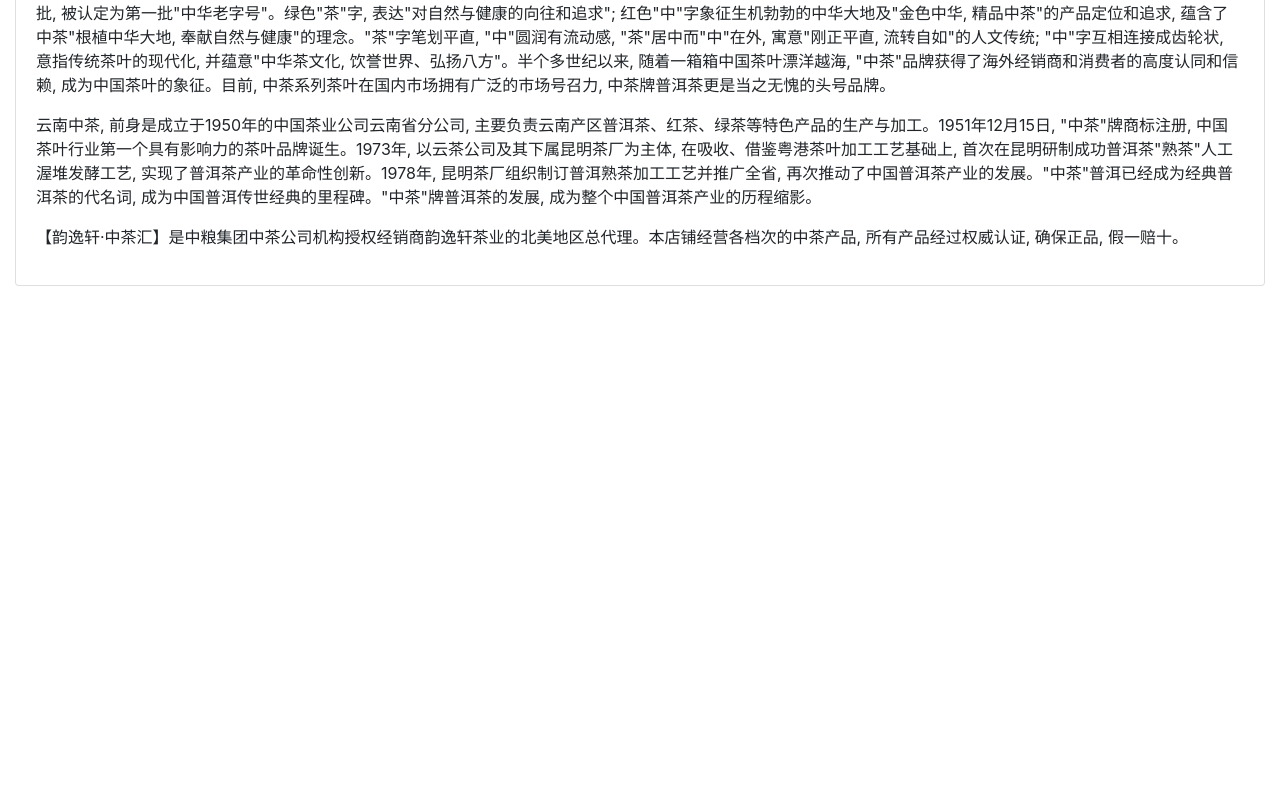
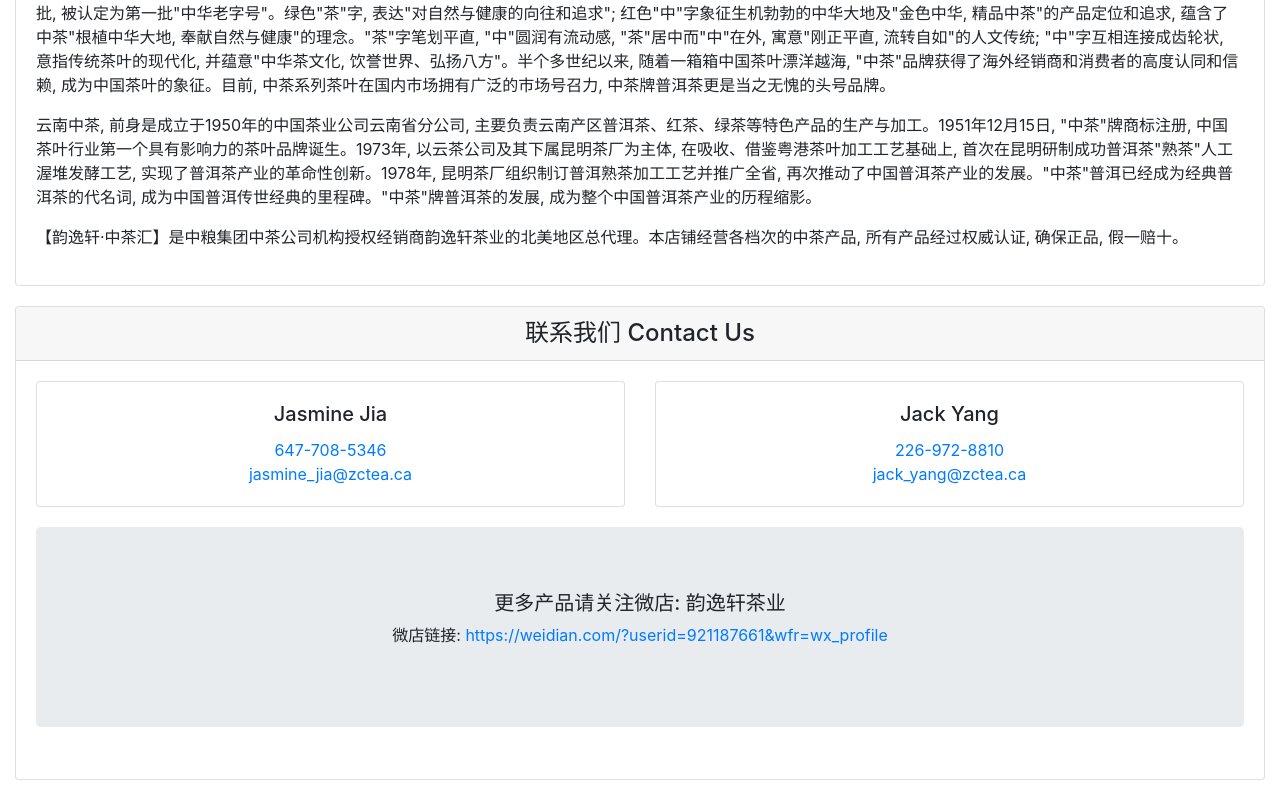
Before and after one commit to h36yang/JJ-WebStore-2, an Angular app: page / in a window 1280 px wide. Shown: the part 4783-5583 px from the top of the page. Before the commit the page ends 5089 px from the top, so only its background shows below. Built offline with nearby package versions, Linux system fonts and the light colour scheme.

Commit message:
Updated contact-us component

```diff
--- a/src/app/app.component.html
+++ b/src/app/app.component.html
@@ -14,4 +14,8 @@
   <app-about-us></app-about-us>
 </section>
 
+<section>
+  <app-contact-us></app-contact-us>
+</section>
+
 <router-outlet></router-outlet>
--- /dev/null
+++ b/src/app/contact-us/contact-data.ts
@@ -0,0 +1,16 @@
+import { Contact } from "./contact";
+
+export const CONTACTS: Contact[] = [
+    {
+        name: "Jasmine Jia",
+        avatar: "img/avatars/female.png",
+        phone: "647-708-5346",
+        email: "jasmine_jia@zctea.ca"
+    },
+    {
+        name: "Jack Yang",
+        avatar: "img/avatars/male.png",
+        phone: "226-972-8810",
+        email: "jack_yang@zctea.ca"
+    }
+];
--- a/src/app/contact-us/contact-us.component.html
+++ b/src/app/contact-us/contact-us.component.html
@@ -1,3 +1,31 @@
-<p>
-  contact-us works!
-</p>
+<div class="container-fluid">
+  <div class="card text-center">
+    <h4 class="card-header">联系我们 Contact Us</h4>
+    <div class="card-body">
+      <div class="row">
+        <section class="col-md-6 col-12" *ngFor="let item of contacts">
+          <div class="card">
+            <div class="card-body">
+              <h5 class="card-title">{{ item.name }}</h5>
+              <div>
+                <a class="card-link" href="tel:{{ item.phone }}">{{ item.phone }}</a>
+              </div>
+              <div>
+                <a class="card-link" href="mailto:{{ item.email }}">{{ item.email }}</a>
+              </div>
+            </div>
+          </div>
+        </section>
+
+        <section class="col-12">
+          <div class="jumbotron">
+            <h5>更多产品请关注微店: 韵逸轩茶业</h5>
+            <p>微店链接:
+              <a [href]="wdLink">{{ wdLink }}</a>
+            </p>
+          </div>
+        </section>
+      </div>
+    </div>
+  </div>
+</div>
--- a/src/app/contact-us/contact-us.component.ts
+++ b/src/app/contact-us/contact-us.component.ts
@@ -1,4 +1,7 @@
 import { Component, OnInit } from '@angular/core';
+
+import { DataService } from '../data.service';
+import { Contact } from './contact';
 
 @Component({
   selector: 'app-contact-us',
@@ -7,9 +10,13 @@
 })
 export class ContactUsComponent implements OnInit {
 
-  constructor() { }
+  wdLink: string;
+  contacts: Contact[];
+
+  constructor(private dataService: DataService) { }
 
   ngOnInit() {
+    this.wdLink = "https://weidian.com/?userid=921187661&wfr=wx_profile";
+    this.contacts = this.dataService.getContacts();
   }
-
 }
--- /dev/null
+++ b/src/app/contact-us/contact.ts
@@ -0,0 +1,7 @@
+export class Contact {
+
+    name: string;
+    avatar: string;
+    phone: string;
+    email: string;
+}
--- a/src/app/data.service.ts
+++ b/src/app/data.service.ts
@@ -2,6 +2,8 @@
 
 import { Product, ProductFunction } from './product-list/product';
 import { FEATURED_PRODUCTS, HOT_PRODUCTS, PUERH_FUNCTIONS } from './product-list/product-data';
+import { Contact } from './contact-us/contact';
+import { CONTACTS } from './contact-us/contact-data';
 
 @Injectable({
   providedIn: 'root'
@@ -19,4 +21,8 @@
   getPuErhFunctions(): ProductFunction[] {
     return PUERH_FUNCTIONS;
   }
+
+  getContacts(): Contact[] {
+    return CONTACTS;
+  }
 }
```
